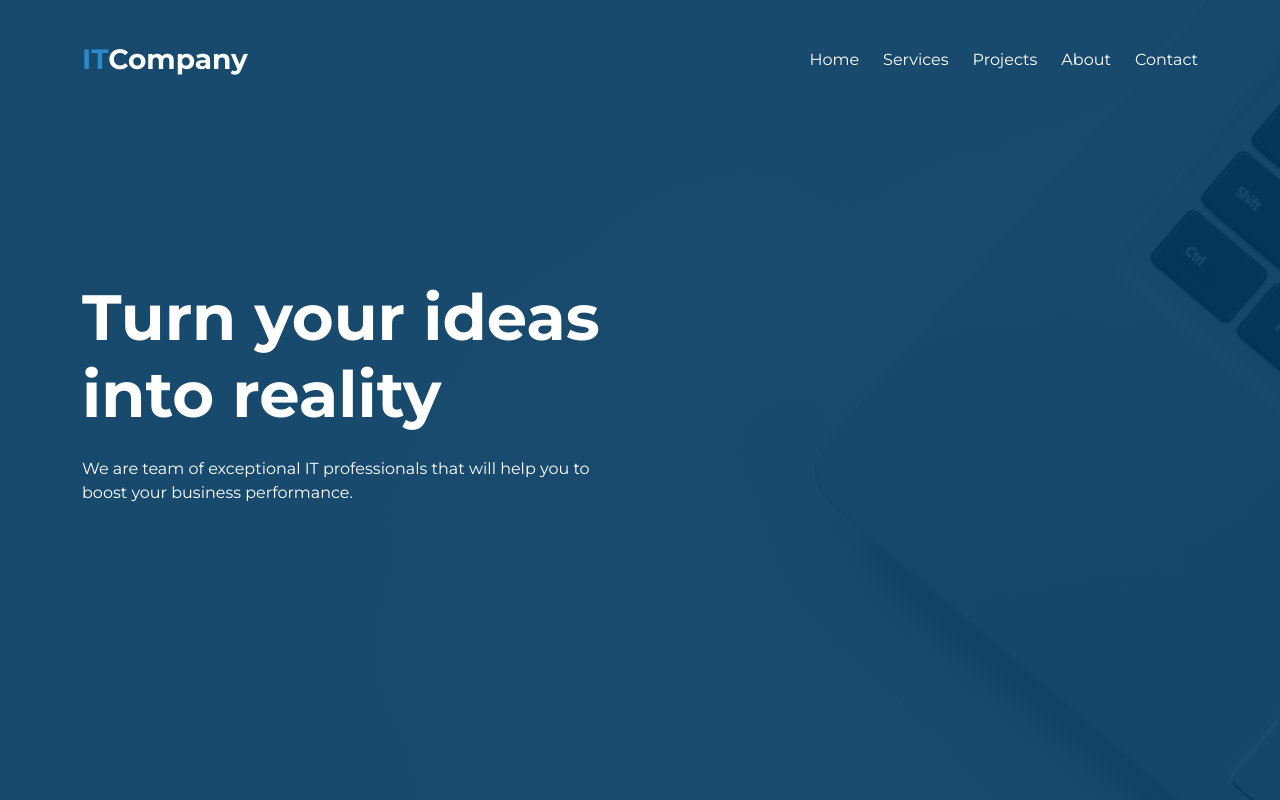
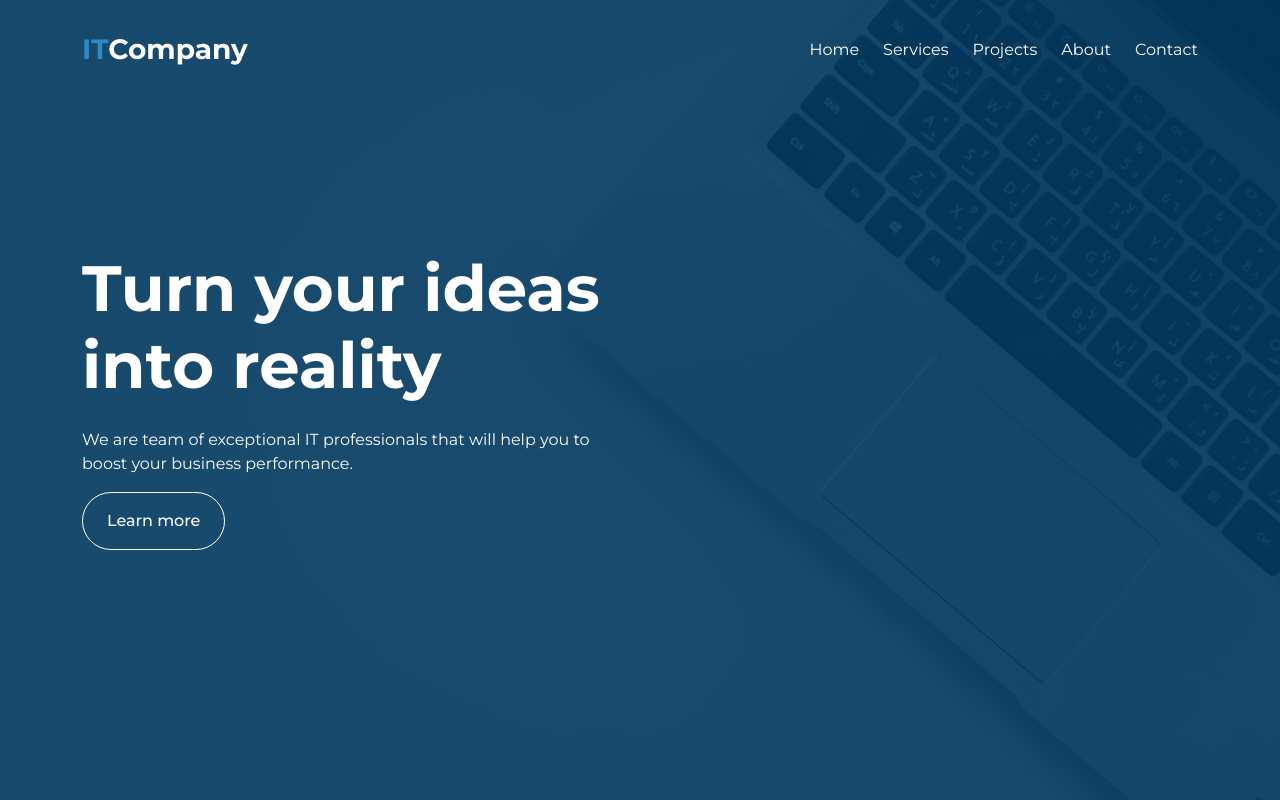
Before and after one commit to stefanelli990/ITCompany, a plain HTML site: page index.html in a window 1280 px wide. Drawn offline with nearby package versions, Linux system fonts and the light colour scheme.

Commit message:
last change

```diff
--- a/index.html
+++ b/index.html
@@ -14,7 +14,7 @@
 <body>
 
     <!-- navigation -->
-    <nav class="navigation ">
+    <nav class="custom-navbar ">
         <div class="container h-100 d-flex justify-content-between align-items-center">
             <a href="#" class="logo">
                 <h3><span>IT</span>Company</h3>
@@ -36,9 +36,9 @@
                 <div class="col-lg-6 d-flex justify-content-center flex-column">
 
 
-                        <h1 class="display-3 fw-bold">Turn your ideas<br>into reality</h1>
+                        <h1 class="display-3 fw-bold">Turn your ideas into reality</h1>
                         <p>We are team of exceptional IT professionals that will help you to boost your business performance.</p>
-
+                        <button class="btn"><span>Learn more</span><span><img src="assets/icons/right-arrow.svg" class="ms-2 btn-arrow" alt=""></span></button>
 
                 </div>
             </div>
--- a/scripts/script.js
+++ b/scripts/script.js
@@ -0,0 +1,6 @@
+const btn = document.querySelector('.btn');
+const btnArrow = document.querySelector('.btn-arrow');
+
+btn.addEventListener('mouseover', () => {
+    btnArrow.style.display = 'inline';
+});
--- /dev/null
+++ b/styles/scss/components/_buttons.scss
@@ -0,0 +1,21 @@
+.btn {
+    color: $white-color;
+    background-color: transparent;
+    border: 1px solid $white-color;
+    padding: 16px 24px;
+    border-radius: $border-radius;
+    width: fit-content;
+    font-weight: 500;
+    transition: $transition;
+    img {
+        display: none;
+    }
+    &:hover {
+        color: $white-color;
+    }
+    &.active {
+        img {
+            display: inline;
+        }
+    }
+}
--- a/styles/scss/components/_navbar.scss
+++ b/styles/scss/components/_custom-navbar.scss
@@ -1,5 +1,5 @@
-.navigation {
-    height: 120px;
+.custom-navbar {
+    height: 100px;
     position: absolute;
     top: 0;
     left: 0;
--- a/styles/scss/main.scss
+++ b/styles/scss/main.scss
@@ -3,7 +3,8 @@
 @import 'base';
 
 // components
-@import 'components/navbar';
+@import 'components/custom-navbar';
+@import 'components/buttons';
 
 // pages
 @import 'pages/landing-page';
--- a/styles/scss/pages/_landing-page.scss
+++ b/styles/scss/pages/_landing-page.scss
@@ -1,4 +1,7 @@
 .hero-section {
     min-height: 100vh;
     background: linear-gradient(rgba(0, 56, 95, 0.9)), url('../../../assets/images/hero-img.jpg');
+    background-position: center;
+    background-size: cover;
+    background-repeat: no-repeat;
 }
```
Also changed, not shown: assets/icons/right-arrow.svg (added), styles/css/main.css, 1 other file.
